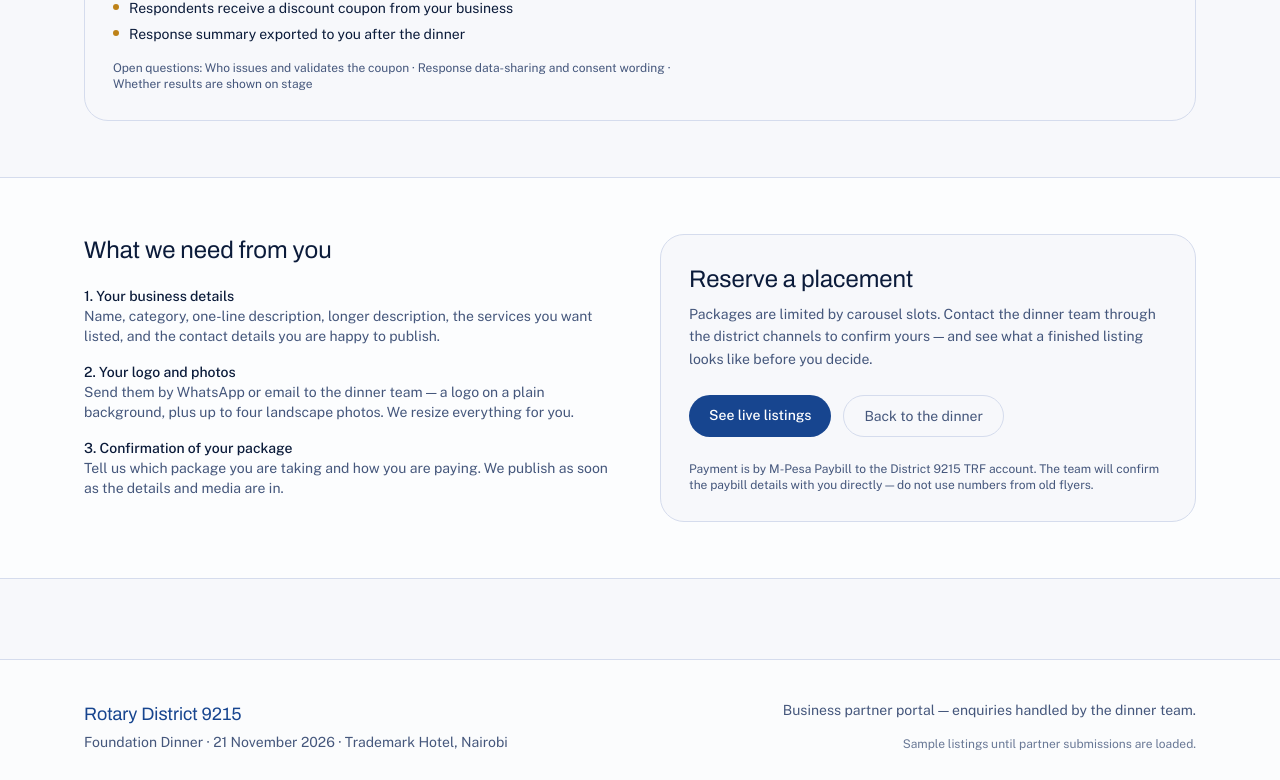
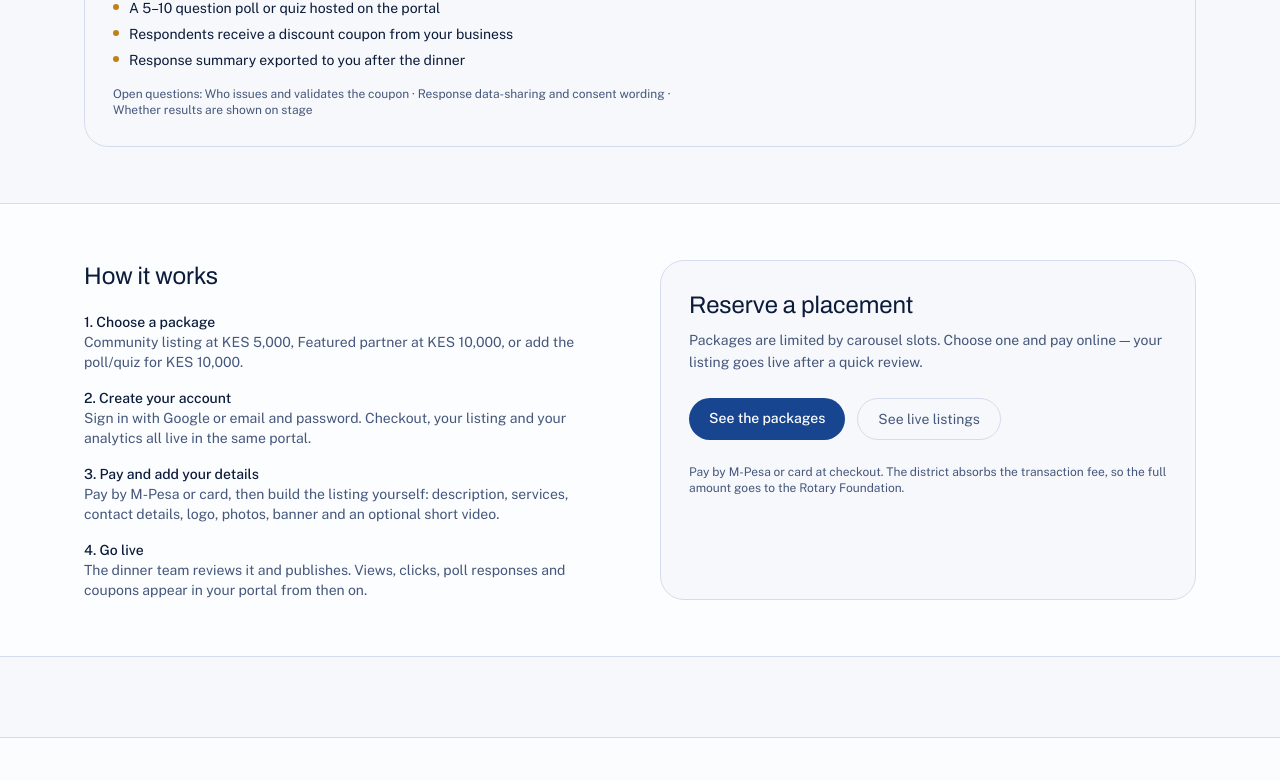
Before and after one commit to kemosabixv/rotary-dinner-portal, a Next.js app: page /advertise in a window 1280 px wide. Shown: the part 1237-2017 px from the top of the page. Built offline with nearby package versions, Linux system fonts and the light colour scheme; no server answers.

Commit message:
Public copy: self-serve listing flow on home and advertise pages

```diff
--- a/src/app/(site)/advertise/page.tsx
+++ b/src/app/(site)/advertise/page.tsx
@@ -21,13 +21,14 @@ export default function AdvertisePage() {
             Advertise to the district network — on the portal and at the dinner.
           </h1>
           <p className="mt-5 max-w-2xl text-base leading-relaxed text-muted">
-            Two packages, both live through November and December. You send the words and the media;
-            the dinner team publishes everything for you.
+            Two packages, both live through November and December. Create an account, pay online, and
+            build your listing yourself — logo, photos, banner and an optional 30-second video. The
+            dinner team reviews it before it goes live.
           </p>
         </div>
       </section>
 
-      <section className="mx-auto w-full max-w-6xl px-5 py-14">
+      <section id="packages" className="mx-auto w-full max-w-6xl px-5 py-14">
         {hasPending && (
           <div className="mb-8 rounded-2xl border border-accent/40 bg-accent-soft/50 px-5 py-4 text-sm text-brand-ink">
             <strong className="font-medium">Draft pricing.</strong> Package contents marked “to be
@@ -129,27 +130,34 @@ export default function AdvertisePage() {
       <section className="border-y border-line bg-surface/70">
         <div className="mx-auto grid w-full max-w-6xl gap-10 px-5 py-14 lg:grid-cols-2">
           <div>
-            <h2 className="font-display text-2xl text-ink">What we need from you</h2>
+            <h2 className="font-display text-2xl text-ink">How it works</h2>
             <ol className="mt-5 space-y-4 text-sm">
               <li>
-                <p className="font-medium text-ink">1. Your business details</p>
+                <p className="font-medium text-ink">1. Choose a package</p>
                 <p className="text-muted">
-                  Name, category, one-line description, longer description, the services you want
-                  listed, and the contact details you are happy to publish.
+                  Community listing at KES 5,000, Featured partner at KES 10,000, or add the
+                  poll/quiz for KES 10,000.
                 </p>
               </li>
               <li>
-                <p className="font-medium text-ink">2. Your logo and photos</p>
+                <p className="font-medium text-ink">2. Create your account</p>
                 <p className="text-muted">
-                  Send them by WhatsApp or email to the dinner team — a logo on a plain background,
-                  plus up to four landscape photos. We resize everything for you.
+                  Sign in with Google or email and password. Checkout, your listing and your
+                  analytics all live in the same portal.
                 </p>
               </li>
               <li>
-                <p className="font-medium text-ink">3. Confirmation of your package</p>
+                <p className="font-medium text-ink">3. Pay and add your details</p>
                 <p className="text-muted">
-                  Tell us which package you are taking and how you are paying. We publish as soon as
-                  the details and media are in.
+                  Pay by M-Pesa or card, then build the listing yourself: description, services,
+                  contact details, logo, photos, banner and an optional short video.
+                </p>
+              </li>
+              <li>
+                <p className="font-medium text-ink">4. Go live</p>
+                <p className="text-muted">
+                  The dinner team reviews it and publishes. Views, clicks, poll responses and coupons
+                  appear in your portal from then on.
                 </p>
               </li>
             </ol>
@@ -158,27 +166,26 @@ export default function AdvertisePage() {
           <div className="rounded-3xl border border-line bg-paper p-7">
             <h2 className="font-display text-2xl text-ink">Reserve a placement</h2>
             <p className="mt-2 text-sm leading-relaxed text-muted">
-              Packages are limited by carousel slots. Contact the dinner team through the district
-              channels to confirm yours — and see what a finished listing looks like before you
-              decide.
+              Packages are limited by carousel slots. Choose one and pay online — your listing goes
+              live after a quick review.
             </p>
             <div className="mt-6 flex flex-wrap gap-3">
               <Link
+                href="/advertise#packages"
+                className="rounded-full bg-brand px-5 py-2.5 text-sm font-medium text-white transition-colors hover:bg-brand-ink"
+              >
+                See the packages
+              </Link>
+              <Link
                 href="/businesses"
-                className="rounded-full bg-brand px-5 py-2.5 text-sm font-medium text-white transition-colors hover:bg-brand-ink"
+                className="rounded-full border border-line px-5 py-2.5 text-sm text-muted transition-colors hover:border-brand hover:text-brand"
               >
                 See live listings
               </Link>
-              <Link
-                href="/"
-                className="rounded-full border border-line px-5 py-2.5 text-sm text-muted transition-colors hover:border-brand hover:text-brand"
-              >
-                Back to the dinner
-              </Link>
             </div>
             <p className="mt-6 text-xs text-muted">
-              Payment is by M-Pesa Paybill to the District 9215 TRF account. The team will confirm the
-              paybill details with you directly — do not use numbers from old flyers.
+              Pay by M-Pesa or card at checkout. The district absorbs the transaction fee, so the
+              full amount goes to the Rotary Foundation.
             </p>
           </div>
         </div>
--- a/src/app/(site)/page.tsx
+++ b/src/app/(site)/page.tsx
@@ -105,10 +105,10 @@ export default async function HomePage() {
         <h2 className="font-display text-2xl tracking-tight text-ink">How it works</h2>
         <ol className="mt-6 grid gap-6 sm:grid-cols-4">
           {[
-            ["Choose a package", "Community listing at KES 5,000, or Featured partner at KES 10,000."],
-            ["Send your details", "Business description, services and contact — plus logo and photos by WhatsApp or email."],
-            ["We publish", "The dinner team uploads your media and your listing goes live on the portal."],
-            ["Live through December", "Your ad runs at the dinner and stays on the portal through the end of the year."],
+            ["Choose a package", "Community listing at KES 5,000, or Featured partner at KES 10,000 — with an optional poll add-on."],
+            ["Create your account", "Sign in with Google or email. Checkout and your listing both live in your portal."],
+            ["Pay and build", "Pay by M-Pesa or card, then add your details, logo, photos, banner and a short video."],
+            ["Go live", "The team reviews it, your listing goes live, and views, clicks and poll results appear in your portal."],
           ].map(([title, body], index) => (
             <li key={title} className="rounded-2xl border border-line bg-surface p-5">
               <span className="text-xs font-medium uppercase tracking-[0.18em] text-accent">
```
